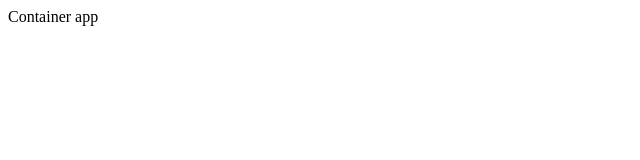
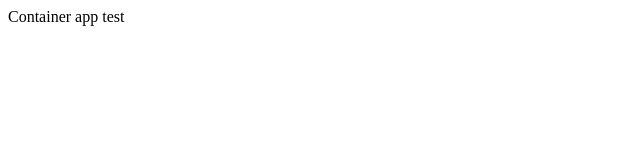
Before and after one commit to kubahrom/mfe-prototype, a React (Vite) app in the folder apps/host/: page / in a window 1280 px wide. Shown: the top 160 px of the page, without its empty margins (0-640 px from the left). Built offline with nearby package versions, Linux system fonts and the light colour scheme.

Commit message:
run workflow

```diff
--- a/apps/host/src/App.tsx
+++ b/apps/host/src/App.tsx
@@ -9,7 +9,7 @@
 export default function App() {
   return (
     <div>
-      Container app
+      Container app test
       <div>
         {/* <Suspense fallback={<div>Loading...</div>}>
           <RemoteCounter title="title from container" />
```
